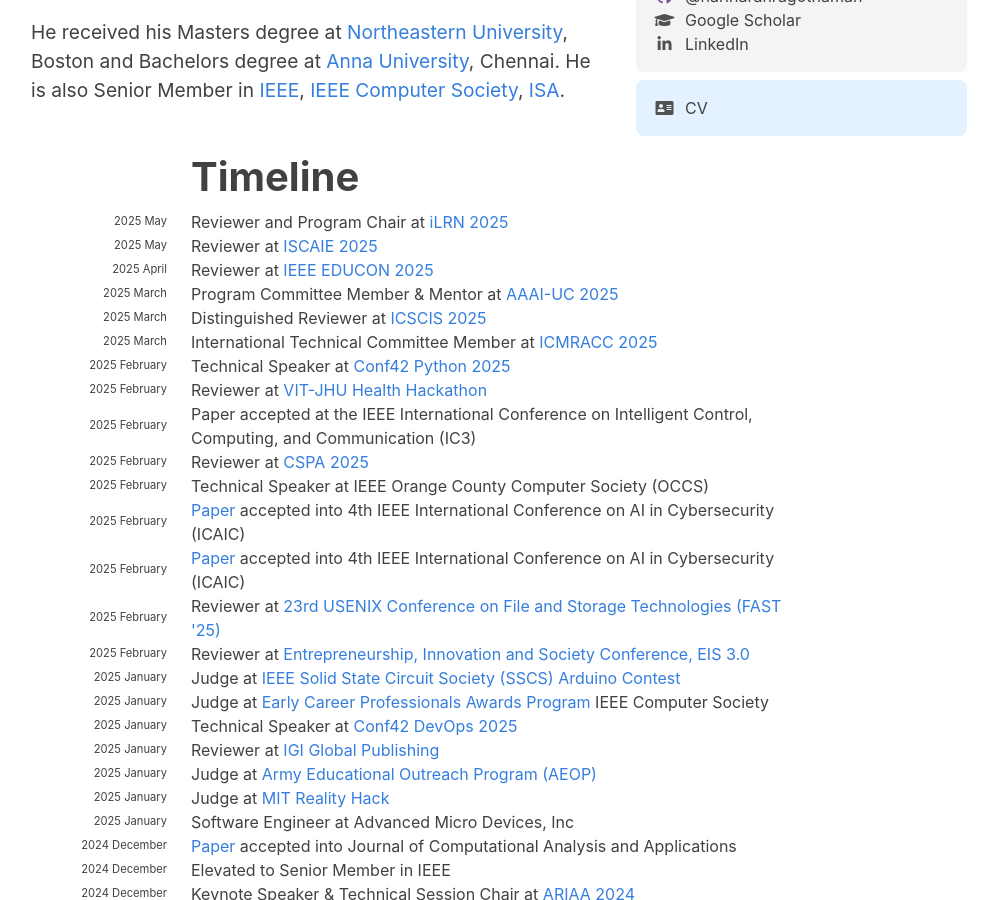
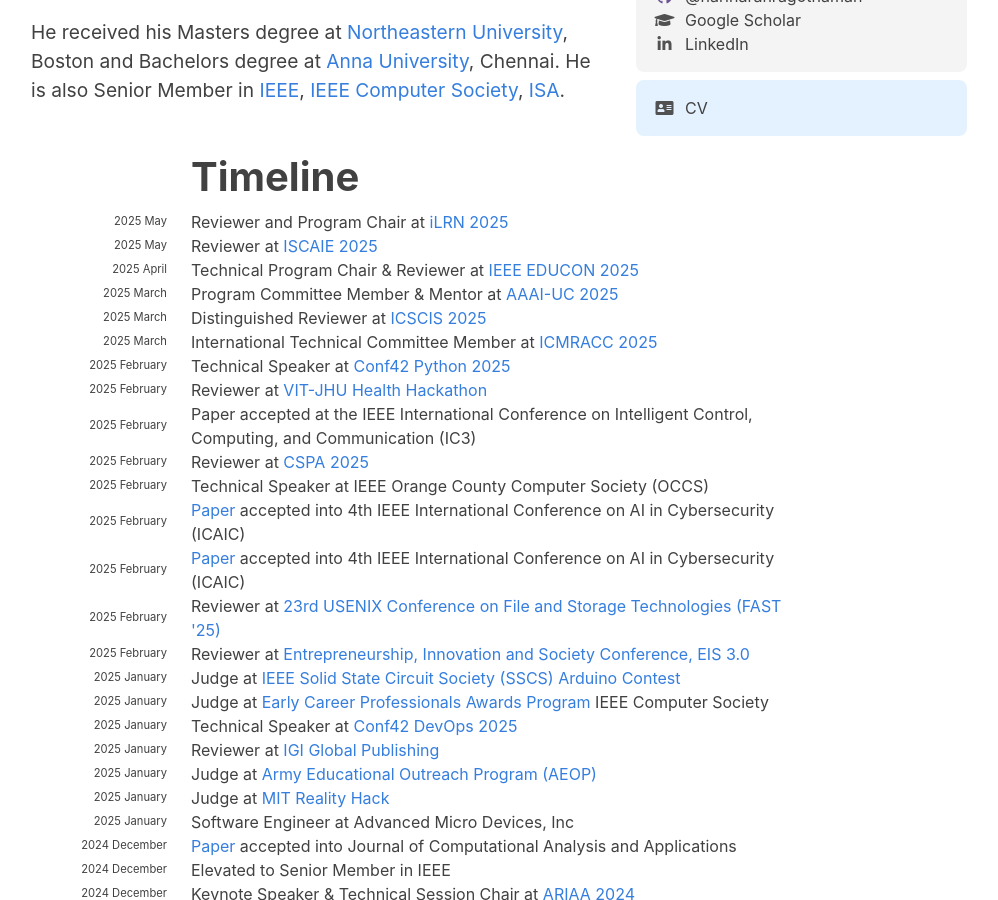
Before and after one commit to hariharanragothaman/hariharanragothaman.github.io, a Jekyll site: the page built from index.md, in a window 1280 px wide and 900 px high, scrolled down 676 px. Shown: the whole window, without its empty margins (141-1139 px from the left). Built offline with Jekyll 4.4.1, drawn with Linux system fonts in a browser that asks for light colours; nearby versions of some CDN libraries; some web fonts are replaced.

Commit message:
Polishes and Updates

```diff
--- a/_data/news.yaml
+++ b/_data/news.yaml
@@ -16,7 +16,7 @@
 
 - year: 2025
   year-extra: April
-  description: Reviewer at <a href="https://2025.ieee-educon.org/">IEEE EDUCON 2025</a>
+  description: Technical Program Chair & Reviewer at <a href="https://2025.ieee-educon.org/">IEEE EDUCON 2025</a>
 
 #-------------------------------------------- March  ------------------------------------------------------------------------------------------------------------------------------------------------------
 
```
